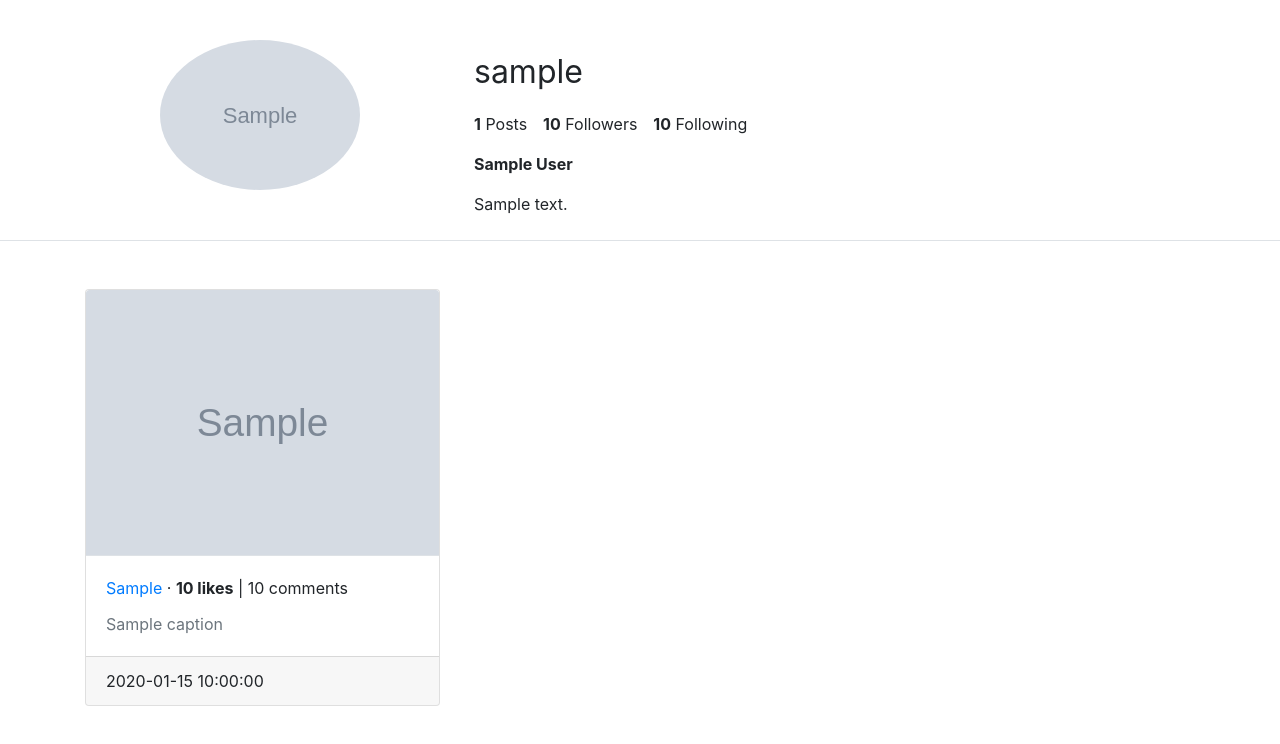
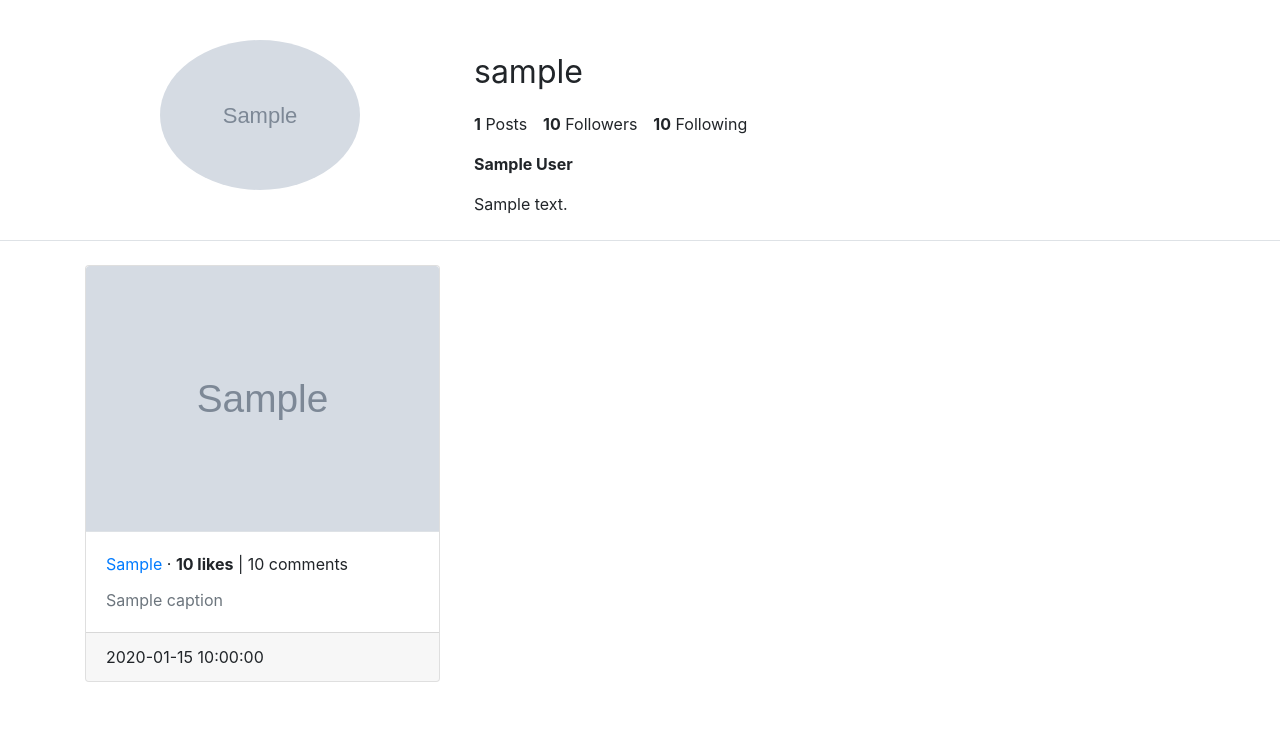
Before and after one commit to omerher/IGSort, a Flask app: template templates/posts.html in a window 1280 px wide. Shown: the part 56-800 px from the top of the page. Run offline with Flask 2, Linux system fonts and the light colour scheme; the template is opened without the code that fills it: most values are stand-ins (such as "Sample title", 1, 10 or a date in 2020); grey boxes marked "Sample" are stand-in pictures; some libraries are stand-ins or nearby versions.

Commit message:
made some small changed

```diff
--- a/static/js/posts.js
+++ b/static/js/posts.js
@@ -1,3 +1,17 @@
+var $grid = $('.grid');
+$grid.imagesLoaded(function(){
+  $grid.masonry({
+  columnWidth: '.grid-sizer',
+  itemSelector: '.grid-item',
+  horizontalOrder: true,
+  gutter: 20,
+  transitionDuration: '0.2s',
+  initLayout: false
+  });
+});
+
+$grid.masonry();
+
 filterSelection("all")
 
 function filterSelection(c) {
@@ -55,14 +69,3 @@ for (i = 0; i < captions.length; i++) {
     this.classList.toggle('caption-overflow')
   })
 }
-
-var $container = $('.grid');
-$container.imagesLoaded(function(){
-  $container.masonry({
-  columnWidth: '.grid-sizer',
-  itemSelector: '.grid-item',
-  horizontalOrder: true,
-  gutter: 20,
-  transitionDuration: '0.2s'
-  });
-});
--- a/templates/posts.html
+++ b/templates/posts.html
@@ -49,8 +49,7 @@
   </div>
 </div>
 
-<!-- Removes filter buttons for now until they are fixed
-<div class="filters-div mt-4">
+<!-- <div class="filters-div mt-4">
   <div class="container text-center">
     <div id="filterButtons" class="btn-group btn-group-lg" role="group" aria-label="Filter buttons group">
       <button type="button" class="btn btn-primary" onclick="filterSelection('all')">All</button>
@@ -61,11 +60,11 @@
   </div>
 </div> -->
 
-<div class="container mt-5">
+<div class="container mt-4">
   <div class="grid">
       {% for post in data %}
 
-        <div class="grid-item card {% if loop.index == 1 %} grid-sizer {% endif %}" style="padding: 0;">
+        <div class="grid-item card {% if loop.index == 1 %} grid-sizer {% endif %} {{ post['media_type'] }} filterDiv" style="padding: 0;">
           <div class="post-thumbnail">
             <img class="card-img-top" src="{{ post['thumbnail'] }}" alt="Post thumbnail">
             <div class="post-img-cover">
```
